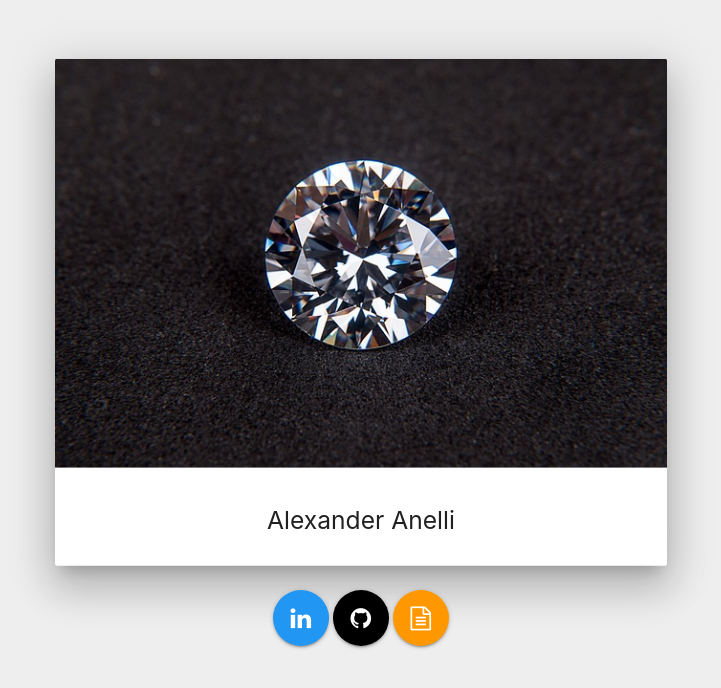
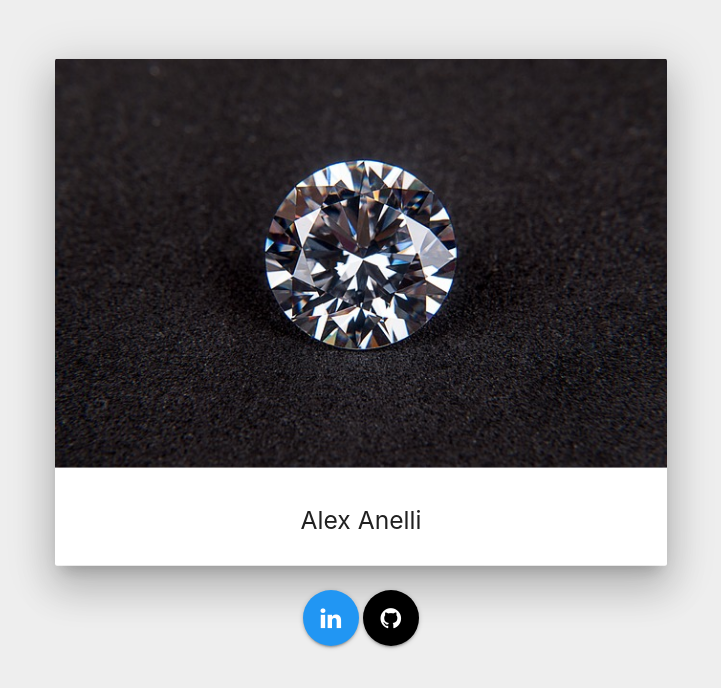
Before and after one commit to alexanelli/alexanelli.github.io, a plain HTML site: page index.html in a window 1280 px wide. Shown: the whole page, without its empty margins (279-1000 px from the left). Drawn offline with nearby package versions, Linux system fonts and the light colour scheme; files whose address does not match are found by name.

Commit message:
Update index.html

```diff
--- a/index.html
+++ b/index.html
@@ -27,7 +27,7 @@
                         <div class="card-image">
                             <img src="images/avatar.jpg">
                             <span class="card-content">
-                                <h5 class="center-align">Alexander Anelli</h5>
+                                <h5 class="center-align">Alex Anelli</h5>
                             </span>
                         </div>
                     </div>
@@ -37,8 +37,7 @@
         <div class="row"></div>
         <div class="row center-align">
             <a href="https://www.linkedin.com/in/alex-anelli-84878246" target="_blank" class="btn-floating btn-large waves-effect waves-light blue  hoverable center-align"><i class="fa fa-linkedin" aria-hidden="true"></i></a>
-            <a href="https://github.com/xanderrman" target="_blank" class="btn-floating btn-large waves-effect waves-light black push-s6 hoverable"><i class="fa fa-github" aria-hidden="true"></i></a>
-            <a href="alex-anelli-resume.pdf" target="_blank" class="btn-floating btn-large waves-effect waves-light orange push-s9 hoverable"><i class="fa fa-file-text-o" aria-hidden="true"></i></a>
+            <a href="https://github.com/alexanelli" target="_blank" class="btn-floating btn-large waves-effect waves-light black push-s6 hoverable"><i class="fa fa-github" aria-hidden="true"></i></a>
         </div>
 
         <!--Import jQuery before materialize.js-->
```
